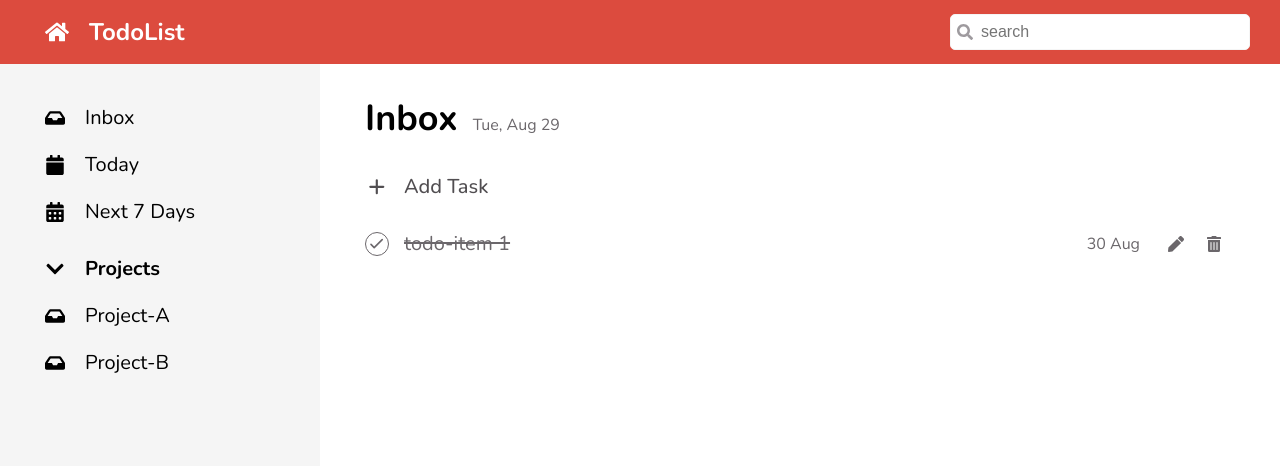
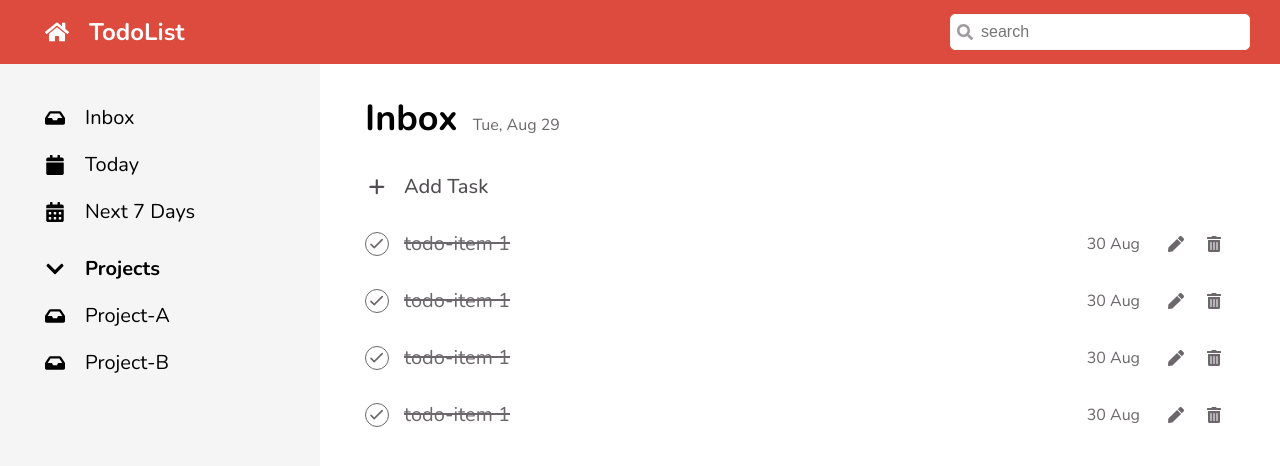
Before and after one commit to GitJayChayapol/cc15-todolist, a React (Create React App) app: page / in a window 1280 px wide. Shown: the top 466 px of the page. Built offline with nearby package versions, Linux system fonts and the light colour scheme.

Commit message:
Update TodoItem

```diff
--- /dev/null
+++ b/src/components/Todo/TodoItem.jsx
@@ -0,0 +1,35 @@
+import styles from './TodoItem.module.scss';
+import { useState } from 'react';
+import { FaTrashAlt, FaPen } from 'react-icons/fa';
+import { HiOutlineCheck } from 'react-icons/hi';
+import TodoForm from './TodoForm';
+
+
+function TodoItem() {
+    const [isOpenForm,setIsOpenForm] = useState(false)
+    const listClick = function (event) {
+    setIsOpenForm(!isOpenForm)
+        }
+  return (
+    <>
+    {isOpenForm? (<TodoForm textSubmit = 'Edit Task' setIsOpenForm={setIsOpenForm}/>) :
+      (<li className={styles.todo}>
+        <div className={`${styles.todo__checkbox} ${styles.todo__checkbox__done}`}>
+          <HiOutlineCheck className={styles.todo__checkbox__icon} />
+        </div>
+        <p className={`${styles.todo__task} ${styles.todo__task__done}`}>todo-item 1 </p>
+        <span className={styles.todo__date}>30 Aug</span>
+        <div className={styles.todo__action}>
+          <span>
+            <FaPen className={styles.todo__edit} onClick = {listClick} />
+          </span>
+          <span>
+            <FaTrashAlt className={styles.todo__delete} />
+          </span>
+        </div>
+      </li>)}
+    </>
+  )
+}
+
+export default TodoItem;
--- /dev/null
+++ b/src/components/Todo/TodoItem.module.scss
@@ -0,0 +1,71 @@
+@import '../../styles/global.scss';
+
+.todo {
+    display: flex;
+    gap: 15px;
+    align-items: center;
+    cursor: pointer;
+    border-radius: 5px;
+    font-size: $font-base;
+    color: $grey-600;
+    padding: $todo-content-padding;
+    transition-duration: 0.1s;
+
+    &:hover {
+      background-color: $grey-100;
+    }
+
+    &__checkbox {
+      height: $circle;
+      width: $circle;
+      display: block;
+      border: 1px solid currentColor;
+      border-radius: 50%;
+      text-align: center;
+
+      display: flex;
+      align-items: center;
+      justify-content: center;
+      font-size: $circle * 0.8;
+
+      &__icon {
+        display: none;
+      }
+
+      &:hover &__icon {
+        display: inline;
+      }
+
+      &__done &__icon {
+        display: inline;
+      }
+    }
+
+    &__task {
+      flex: 1;
+      font-size: $text-xl;
+
+      &__done {
+        text-decoration: line-through;
+      }
+    }
+
+    &__date {
+    }
+
+    &__action {
+      flex-basis: 80px;
+      display: flex;
+      gap: 10px;
+      justify-content: space-evenly;
+      font-size: $text-base;
+    }
+
+    &__edit,
+    &__delete {
+      display: block;
+      &:hover {
+        color: $primary;
+      }
+    }
+  }
--- a/src/components/Todo/TodoLists.jsx
+++ b/src/components/Todo/TodoLists.jsx
@@ -1,33 +1,17 @@
-import { useState } from 'react';
 import styles from './TodoLists.module.scss';
-import { FaTrashAlt, FaPen } from 'react-icons/fa';
-import { HiOutlineCheck } from 'react-icons/hi';
-import TodoForm from './TodoForm';
+import TodoItem from './TodoItem';
 
 function TodoLists() {
-  const [isOpenForm,setIsOpenForm] = useState(false)
-  const listClick = function (e) {
-    setIsOpenForm(!isOpenForm)
-  }
+
   return (
+    <>
     <ul className={styles.todo__lists}>
-    {isOpenForm? (<TodoForm textSubmit = 'Edit Task' setIsOpenForm={setIsOpenForm}/>) :
-      (<li className={styles.todo}>
-        <div className={`${styles.todo__checkbox} ${styles.todo__checkbox__done}`}>
-          <HiOutlineCheck className={styles.todo__checkbox__icon} />
-        </div>
-        <p className={`${styles.todo__task} ${styles.todo__task__done}`}>todo-item 1 </p>
-        <span className={styles.todo__date}>30 Aug</span>
-        <div className={styles.todo__action}>
-          <span>
-            <FaPen className={styles.todo__edit} onClick = {listClick} />
-          </span>
-          <span>
-            <FaTrashAlt className={styles.todo__delete} />
-          </span>
-        </div>
-      </li>)}
+      <TodoItem/>
+      <TodoItem/>
+      <TodoItem/>
+      <TodoItem/>
     </ul>
+    </>
   );
 }
 
--- a/src/components/Todo/TodoLists.module.scss
+++ b/src/components/Todo/TodoLists.module.scss
@@ -3,72 +3,3 @@
 .todo__lists {
   // padding: $todo-content-padding;
 }
-.todo {
-  display: flex;
-  gap: 15px;
-  align-items: center;
-  cursor: pointer;
-  border-radius: 5px;
-  font-size: $font-base;
-  color: $grey-600;
-  padding: $todo-content-padding;
-  transition-duration: 0.1s;
-
-  &:hover {
-    background-color: $grey-100;
-  }
-
-  &__checkbox {
-    height: $circle;
-    width: $circle;
-    display: block;
-    border: 1px solid currentColor;
-    border-radius: 50%;
-    text-align: center;
-
-    display: flex;
-    align-items: center;
-    justify-content: center;
-    font-size: $circle * 0.8;
-
-    &__icon {
-      display: none;
-    }
-
-    &:hover &__icon {
-      display: inline;
-    }
-
-    &__done &__icon {
-      display: inline;
-    }
-  }
-
-  &__task {
-    flex: 1;
-    font-size: $text-xl;
-
-    &__done {
-      text-decoration: line-through;
-    }
-  }
-
-  &__date {
-  }
-
-  &__action {
-    flex-basis: 80px;
-    display: flex;
-    gap: 10px;
-    justify-content: space-evenly;
-    font-size: $text-base;
-  }
-
-  &__edit,
-  &__delete {
-    display: block;
-    &:hover {
-      color: $primary;
-    }
-  }
-}
```
Also changed, not shown: src/components/Todo/SubTodoList.jsx (added, +34 -0 lines).
